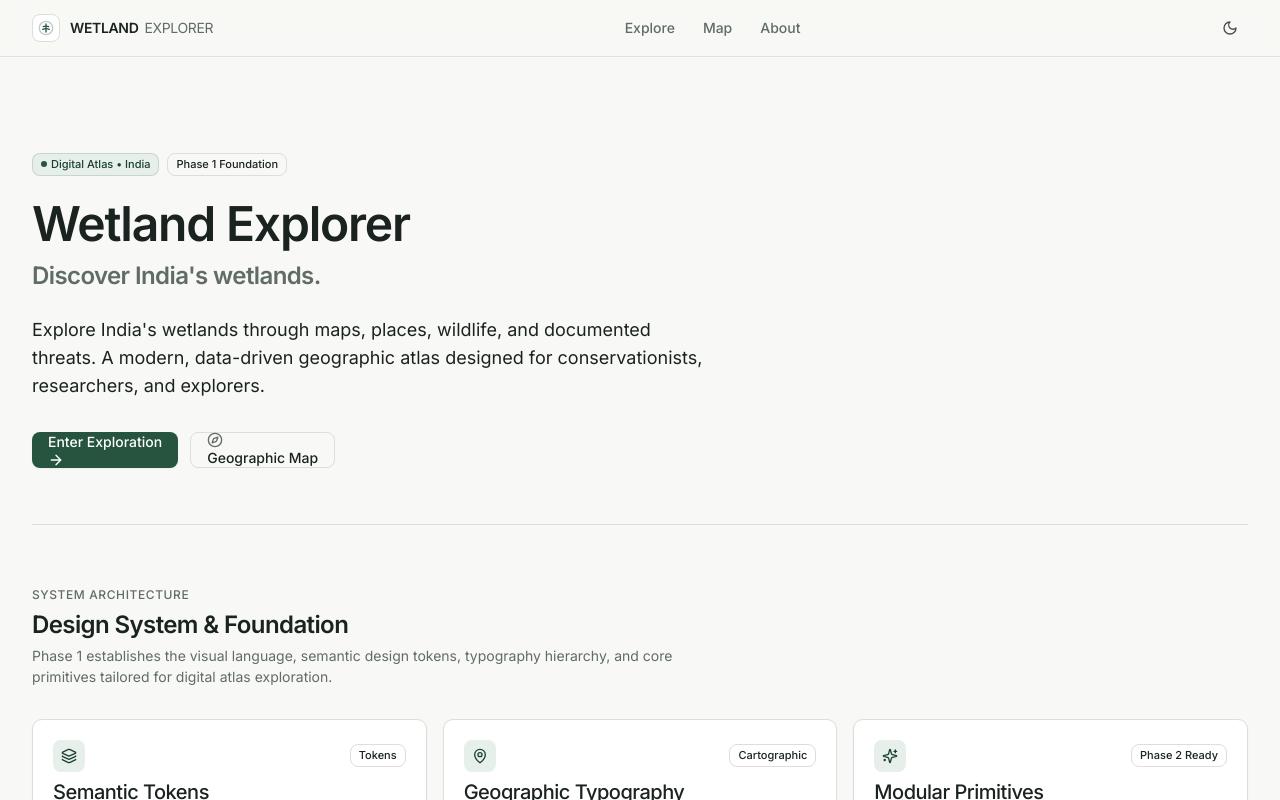
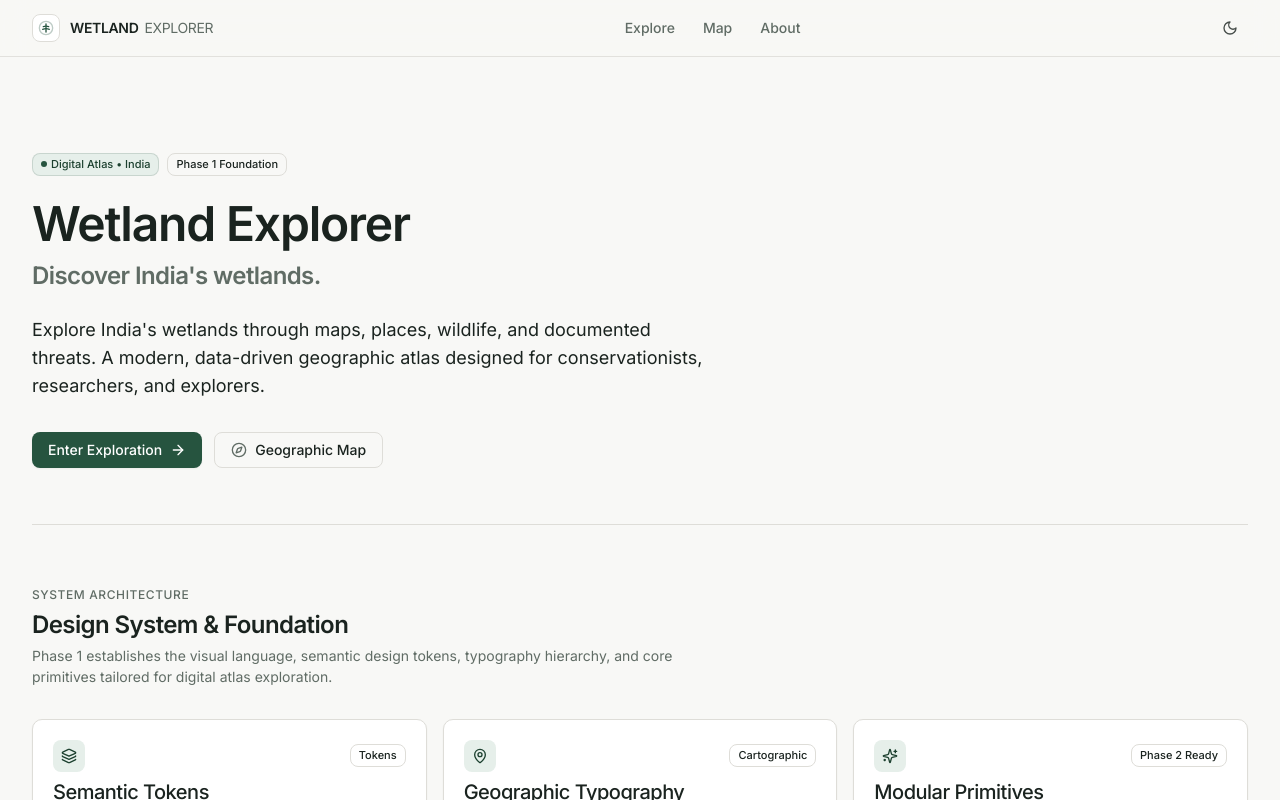
Before and after one commit to Utpal4505/wetland-explorer, a Next.js app: page / in a window 1280 px wide. Shown: the top 800 px of the page. Built offline with nearby package versions, Linux system fonts and the light colour scheme.

Commit message:
fix: support clean asChild delegation in Button primitive to prevent DOM warnings

```diff
--- a/components/ui/button.tsx
+++ b/components/ui/button.tsx
@@ -41,13 +41,23 @@ export interface ButtonProps
 }
 
 const Button = React.forwardRef<HTMLButtonElement, ButtonProps>(
-  ({ className, variant, size, ...props }, ref) => {
+  ({ className, variant, size, asChild = false, children, ...props }, ref) => {
+    if (asChild && React.isValidElement(children)) {
+      const child = children as React.ReactElement<{ className?: string }>;
+      return React.cloneElement(child, {
+        className: cn(buttonVariants({ variant, size, className }), child.props.className),
+        ...props,
+      });
+    }
+
     return (
       <button
         className={cn(buttonVariants({ variant, size, className }))}
         ref={ref}
         {...props}
-      />
+      >
+        {children}
+      </button>
     );
   }
 );
```
